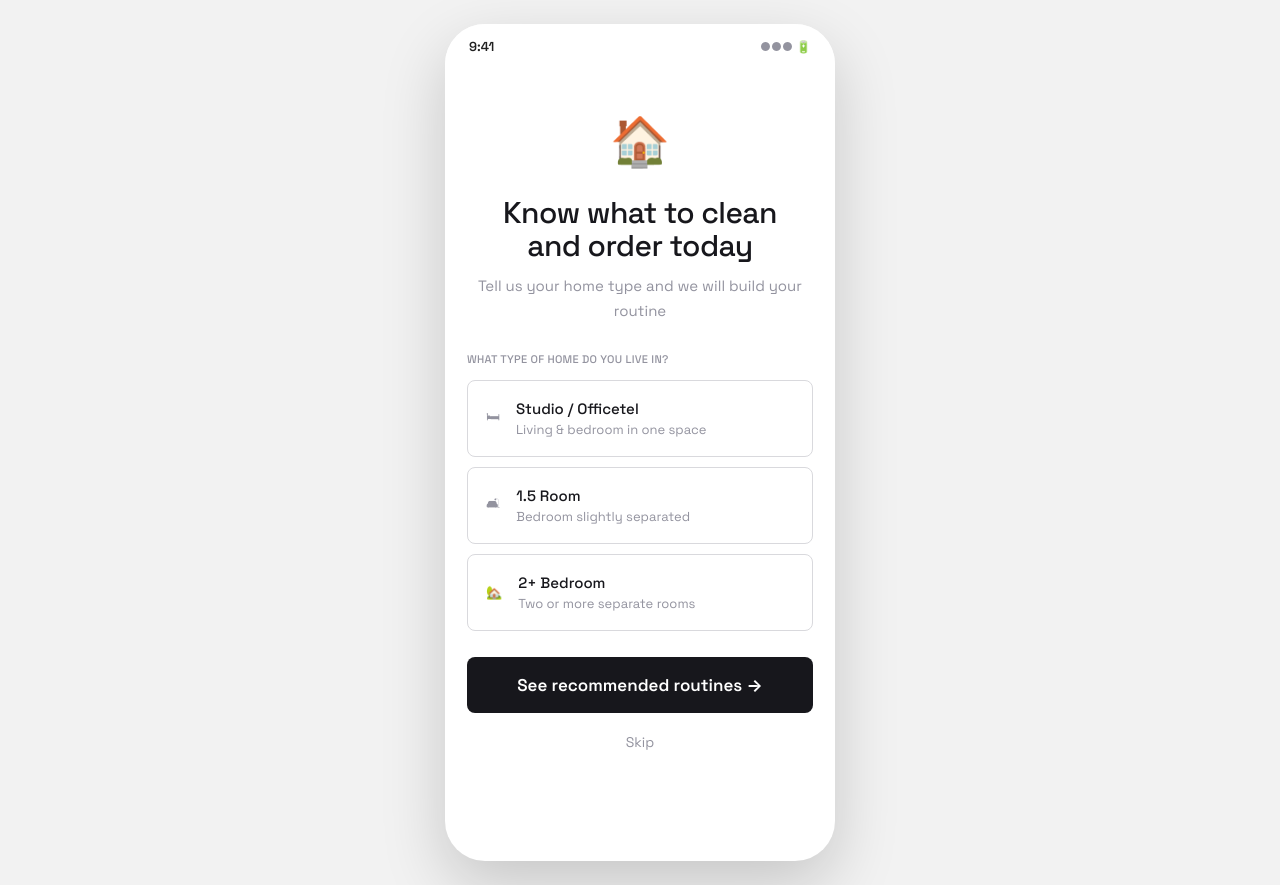
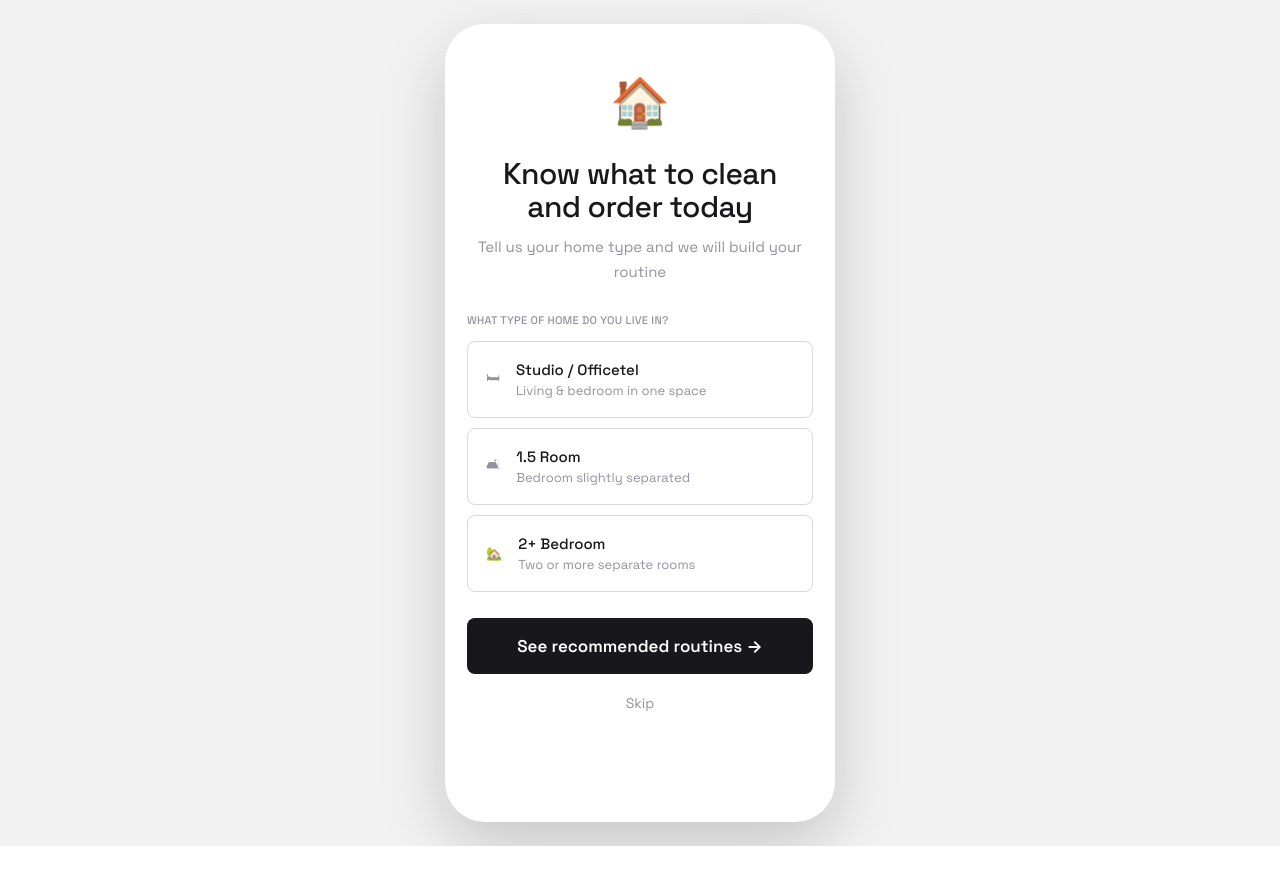
Before and after one commit to wdesign-wendy/inhaus, a React (Create React App) app: page / in a window 1280 px wide. After the commit the page ends 846 px from the top, so only its background shows below. Built offline with nearby package versions, Linux system fonts and the light colour scheme; a web font is replaced by a local one.

Commit message:
상단 상태바(시계/배터리) 제거

```diff
--- a/src/App.js
+++ b/src/App.js
@@ -21,10 +21,7 @@ export default function App() {
     <div className="app-shell">
       <div className="phone-frame">
         {!splashDone && <Splash onDone={() => setSplashDone(true)} />}
-        <div className="status-bar">
-          <span className="status-time">9:41</span>
-          <span className="status-icons">●●● 🔋</span>
-        </div>
+
         <div className="screen-area">
           {splashDone && (!onboardingDone ? <Onboarding /> : <Screen />)}
         </div>
```
